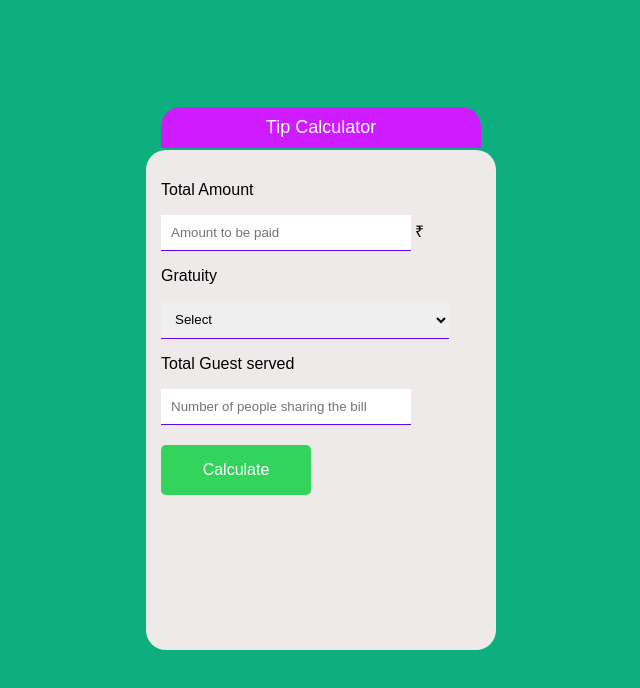
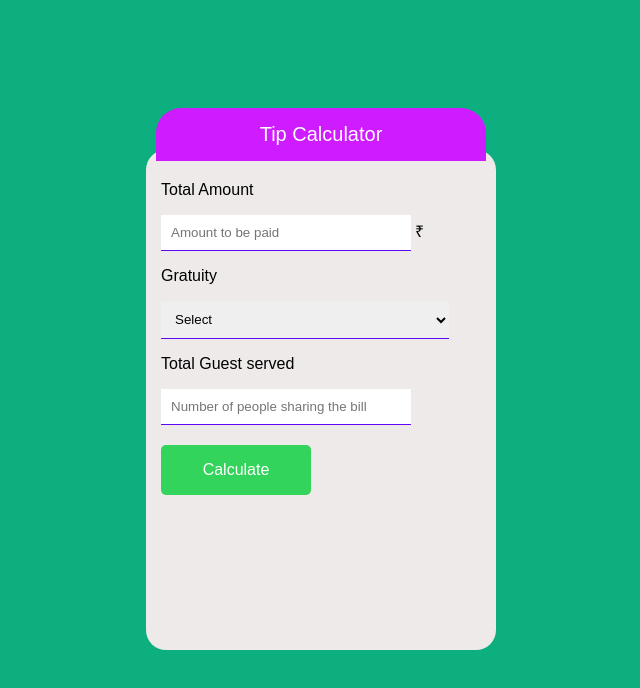
Before and after one commit to kcain1fall22/lab-3, a plain HTML site: page index.html in a window 1280 px wide. Shown: the whole page, without its empty margins (319-959 px from the left). Drawn offline with Linux system fonts and the light colour scheme; a script that the page names is missing.

```diff
--- a/css/style.css
+++ b/css/style.css
@@ -1,6 +1,6 @@
 body {
 	background-color: #0eaf7f;
-	font-family: "Raleway", sans-serif;
+	font-family: "Goudy Bookletter 1911", sans-serif;;
 }
 
 .container {
@@ -23,11 +23,11 @@ h1 {
 	background-color: #ce1bff;
 	color: #fff;
 	font-weight: 100;
-	border-top-left-radius: 20px;
-	border-top-right-radius: 20px;
-	font-size: 18px;
+	border-top-left-radius: 25px;
+	border-top-right-radius: 25px;
+	font-size: 20px;
 	text-align: center;
-	padding: 10px;
+	padding: 15px;
 }
 
 .wrapper {
```
